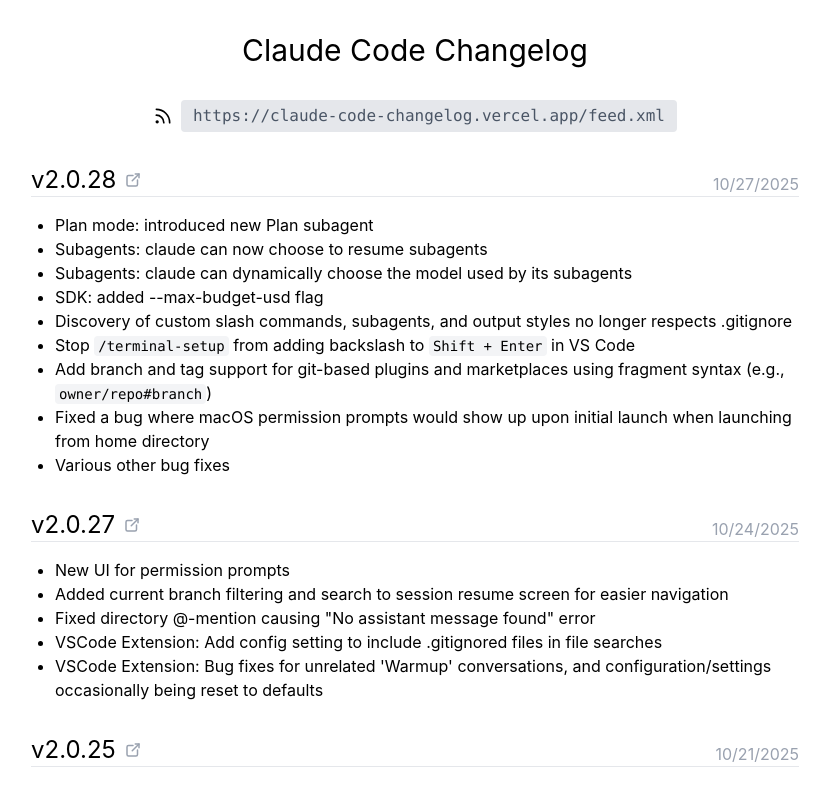
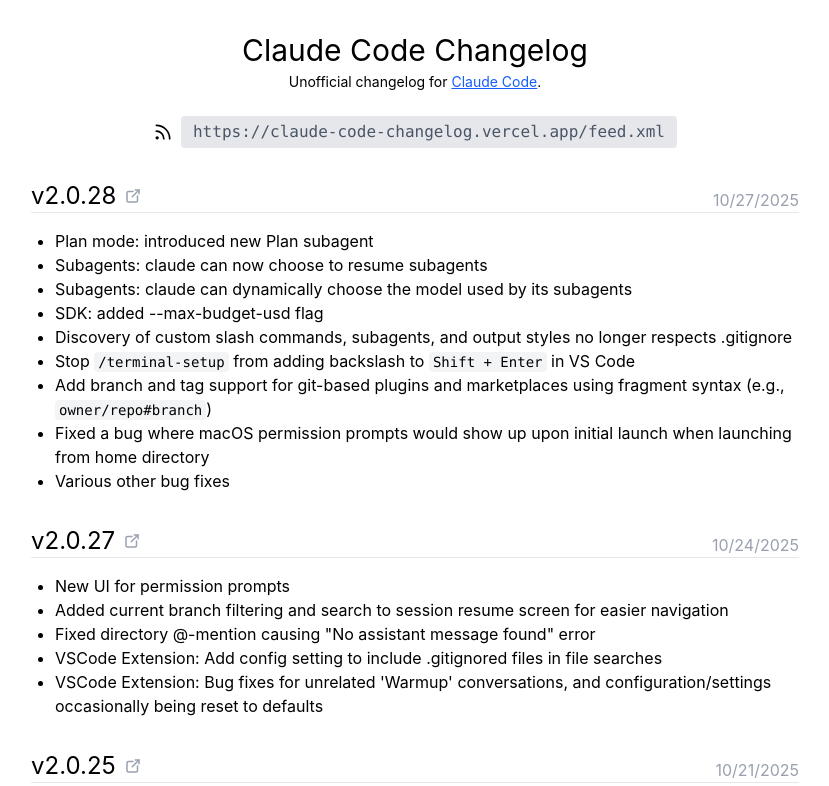
Before and after one commit to koki-develop/claude-code-changelog, a React (Vite) app: page / in a window 1280 px wide. Shown: the top 786 px of the page, without its empty margins (225-1054 px from the left). Built offline with nearby package versions, Linux system fonts and the light colour scheme.

Commit message:
feat: Add link to claude code

```diff
--- a/src/components/Layout.tsx
+++ b/src/components/Layout.tsx
@@ -7,9 +7,21 @@
 
 export default function Layout({ className, children }: Props) {
   return (
-    <div className="flex flex-col items-center gap-8 py-8">
-      <header>
-        <h1 className="text-center text-3xl">Claude Code Changelog</h1>
+    <div className="flex flex-col items-center gap-6 py-8">
+      <header className="text-center">
+        <h1 className="mb-1 text-3xl">Claude Code Changelog</h1>
+        <p className="text-sm">
+          Unofficial changelog for{" "}
+          <a
+            className="text-blue-600 underline"
+            href="https://github.com/anthropics/claude-code"
+            target="_blank"
+            rel="noreferrer"
+          >
+            Claude Code
+          </a>
+          .
+        </p>
       </header>
 
       <main className={className}>{children}</main>
```
